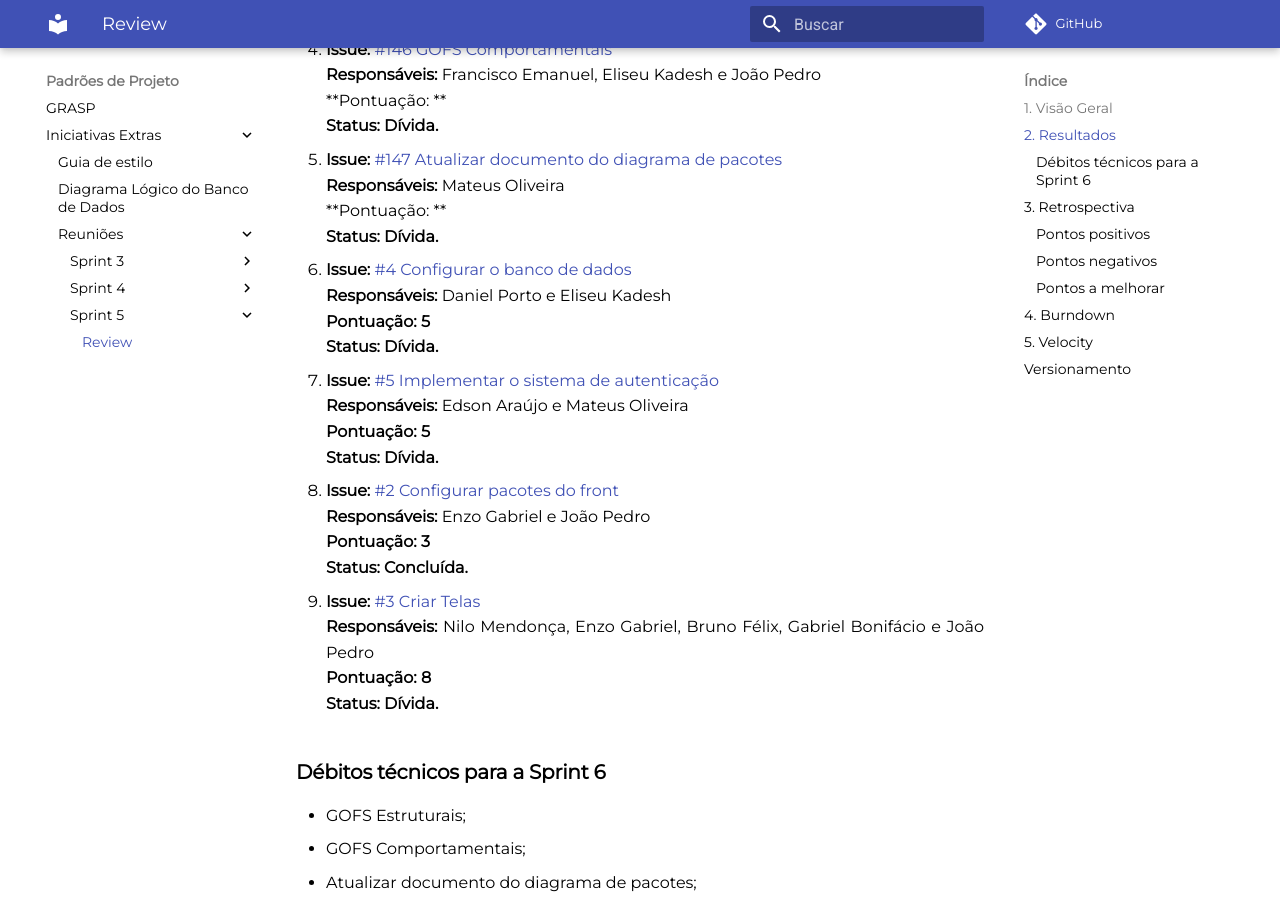
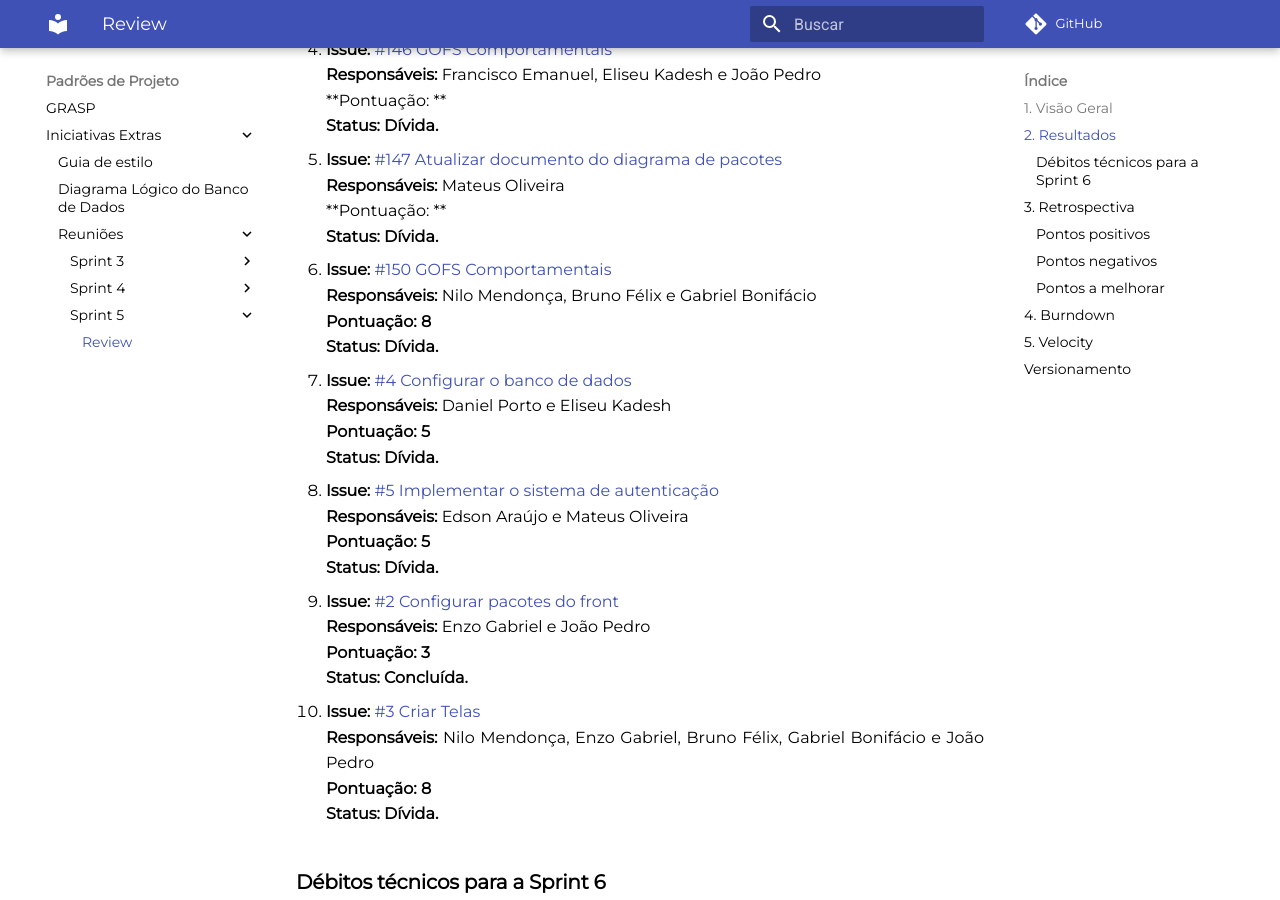
Before and after one commit to UnBArqDsw2021-1/2021.1_G6_Curumim, an MkDocs documentation site: the page built from docs/reunioes/sprints/review-sprint5.md, in a window 1280 px wide and 900 px high, scrolled down 816 px. Built offline with MkDocs 1.6.1 and Material for MkDocs 9.7.7, drawn with Linux system fonts in a browser that asks for light colours; comment, search, counter and statistics services are not loaded.

```diff
--- a/docs/reunioes/sprints/review-sprint5.md
+++ b/docs/reunioes/sprints/review-sprint5.md
@@ -31,6 +31,11 @@
 5. **Issue:** [#147 Atualizar documento do diagrama de pacotes](https://github.com/UnBArqDsw2021-1/2021.1_G6_Curumim/issues/147)<br>
 **Responsáveis:** Mateus Oliveira<br>
 **Pontuação: **<br>
+**Status: Dívida.**<br>
+
+5. **Issue:** [#150 GOFS Comportamentais](https://github.com/UnBArqDsw2021-1/2021.1_G6_Curumim/issues/150)<br>
+**Responsáveis:** Nilo Mendonça, Bruno Félix e Gabriel Bonifácio<br>
+**Pontuação: 8**<br>
 **Status: Dívida.**<br>
 
 6. **Issue:** [#4 Configurar o banco de dados](https://github.com/UnBArqDsw2021-1/2021.1_G6_Curumim_Back-end/issues/4)<br>
```
